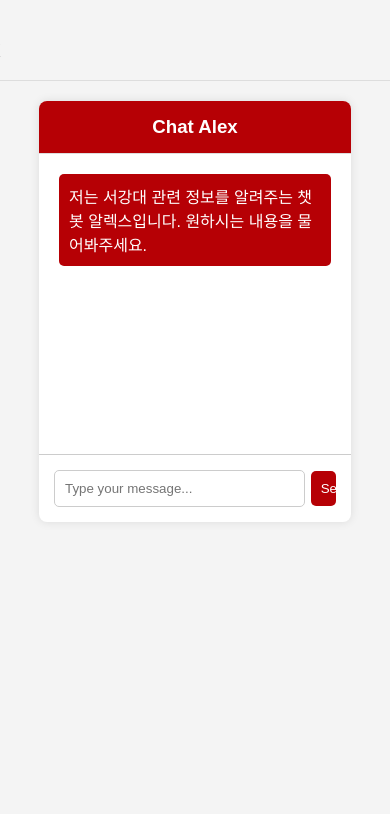
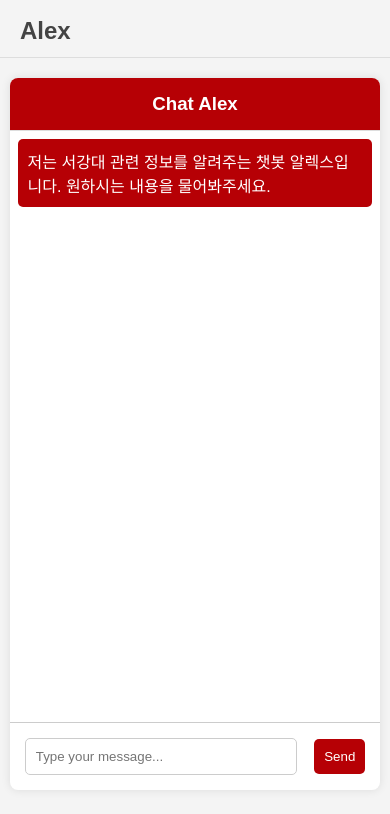
Before and after one commit to NLParrot/frontend, a Django app: page / in a window 390 px wide; the page is wider, and only the part inside the window is pictured. Shown: the top 814 px of that part. Run offline with Django 3.2, Linux system fonts and the light colour scheme; some libraries are stand-ins or nearby versions.

Commit message:
Made css a bit more responsive

```diff
--- a/home/static/css/home.css
+++ b/home/static/css/home.css
@@ -1,101 +1,58 @@
 @charset "utf-8";
 * {
-	margin: 0px;
-	padding: 0px;
+    margin: 0;
+    padding: 0;
     box-sizing: border-box;
 }
-ul,
-ol {
+ul, ol {
     list-style: none;
 }
 a {
     text-decoration: none;
 }
 
-/* header */
+/* Header */
 header {
     width: 100%;
     border-bottom: 1px solid #ddd;
 }
 header .inner {
-	width: 1180px;
-	height: 80px; /*윗부분으로부터 길이*/
-	margin: 0px auto;
-	position: relative; /*자식 absolute 요소의 기준점 설정*/
+    max-width: 1180px;
+    height: 80px;
+    margin: 0 auto;
+    position: relative;
+    padding: 0 20px; /* Added padding for smaller screens */
 }
 header .inner h1 {
     position: absolute;
-	left: -50px;
+    left: 0;
     bottom: 15px;
 }
 header .inner h1 a {
     font: bold 24px/1 "arial";
     color: #444;
 }
-/*gnb*/
+
+/* GNB */
 header .inner #gnb {
     position: absolute;
-	bottom: 0px;
-	right: 100px; /*오른쪽에서 얼마나 떨어질지*/
-
-	width: 1000px;
-	margin: 30px auto;
+    bottom: 0;
+    right: 20px; /* Adjusted for smaller screens */
+    display: flex;
+    justify-content: flex-end;
+    width: 100%;
+    margin: 30px 0;
 }
-header .inner #gnb >  li:nth-of-type(1) {
-	float: left;
-
-	position: absolute;
+header .inner #gnb > li {
     width: 20%;
-	right: 800px;
-	top: -25px;
-	text-align: center;
-	line-height: 40px;
-}
-header .inner #gnb >  li:nth-of-type(2) {
-	float: left;
-
-	position: absolute;
-	width: 20%;
-	right: 600px;
-	top: -25px;
-	text-align: center;
-	line-height: 40px;
-}
-header .inner #gnb >  li:nth-of-type(3) {
-	float: left;
-
-	position: absolute;
-	width: 20%;
-	right: 400px;
-	top: -25px;
-	text-align: center;
-	line-height: 40px;
-}
-header .inner #gnb >  li:nth-of-type(4) {
-	float: left;
-
-	position: absolute;
-	width: 20%;
-	right: 200px;
-	top: -25px;
-	text-align: center;
-	line-height: 40px;
-}
-header .inner #gnb >  li:nth-of-type(5) {
-	float: left;
-
-	position: absolute;
-	width: 20%;
-	right: 0px;
-	top: -25px;
     text-align: center;
     line-height: 40px;
 }
 header .inner #gnb li a {
-	display: block; /*인라인 요소는 block설정하여 크기를 조절가능*/
+    display: block;
     font: bold 15px/1 "arial";
     color: #555;
-	padding: 20px 40px;
+    padding: 20px;
     transition: all 0.5s;
 }
 header .inner #gnb li a:hover {
@@ -109,18 +66,14 @@ header .inner #gnb li a:hover {
     height: 0;
     overflow: hidden;
 }
-#gnb > li:hover {
-	position: absolute; /*포인트*/
+#gnb > li:hover .submenu {
+    height: 275px;
     transition-duration: 0.5s;
-}
-#gnb > li:hover .submenu {
-	height: 275px; /*submenu 길이*/
-	transition-duration: 0.5s;
-	overflow:visible;
+    overflow: visible;
     background: #f4f4f4;
 }
 
-/*body*/
+/* Body */
 body {
     font-family: Arial, sans-serif;
     margin: 0;
@@ -128,10 +81,10 @@ body {
     background-color: #f4f4f4;
 }
 
-/*chat*/
+/* Chat */
 #chat-container {
-  min-height: 300px;
-  max-width: 80%;
+    min-height: 80vh;
+    max-width: 70%;
     margin: 20px auto;
     background-color: #fff;
     border-radius: 8px;
@@ -148,9 +101,9 @@ body {
 }
 
 #chat-body {
-  padding: 20px;
-  max-height: 700px;
-  min-height: 300px;
+    padding: 2vw;
+    max-height: 70vh;
+    min-height: 70vh;
     overflow-y: auto;
 }
 
@@ -163,7 +116,7 @@ body {
     padding: 10px;
     border-radius: 5px;
     word-wrap: break-word;
-	word-break:	break-all; /*줄바꿈 문자 출력 위해서*/
+    word-break: break-all;
 }
 
 .message.sent {
@@ -183,7 +136,7 @@ body {
     background-color: #B60005;
     color: #fff;
     margin-right: auto;
-	white-space: pre-wrap; /*줄바꿈 문자 출력 위해서*/
+    white-space: pre-wrap;
 }
 
 .typing-indicator {
@@ -218,14 +171,14 @@ body {
 }
 
 #message-input {
-  width: 89%;
+    width: 70%;
     padding: 10px;
     border: 1px solid #ccc;
     border-radius: 5px;
 }
 
 #send-button {
-  width: 9%;
+    width: 25%;
     padding: 10px;
     background-color: #B60005;
     color: #fff;
@@ -234,62 +187,31 @@ body {
     cursor: pointer;
 }
 
-@media screen and (min-width: 800px) {
+/* Media Queries */
+@media (max-width: 768px) {
+    header .inner {
+	height: auto;
+	padding: 10px 20px;
+    }
+    header .inner h1 {
+	position: static;
+    }
+    header .inner #gnb {
+	position: static;
+	margin: 10px 0;
+	justify-content: center;
+    }
+    header .inner #gnb > li {
+	width: auto;
+	margin: 0 10px;
+    }
     #chat-container {
-    max-width: 800px; /*채팅창 최대 옆길이 설정*/
+	max-width: 95%;
+    }
+    #message-input {
+	width: 80%;
+    }
+    #send-button {
+	width: 15%;
     }
 }
-
-/* footer */
-footer {
-	width: 100%;
-	background: #333;
-	padding: 30px 0px; /*footer 높이에 영향을 많이 주는 패딩*/
-	border-top: 1px solid #888;
-}
-footer .inner {
-	width: 1180px;
-	margin: 0px auto;
-}
-footer .inner .upper {
-	width: 100%;
-	border-bottom: 1px solid #777;
-	padding-bottom: 20px;
-}
-footer .inner .upper::after {
-	/*상단 영역 float해제*/
-	content: "";
-	display: block;
-	clear: both;
-}
-footer .inner .upper h1 {
-	float: left;
-	font: bold 24px/1 "arial";
-	color: #666;
-}
-footer .inner .upper ul {
-	float: right;
-}
-footer .inner .upper ul li {
-	float: left;
-	margin-left: 20px;
-}
-footer .inner .upper ul li a {
-	font: bold 14px/1 "arial";
-	color: #666;
-}
-footer .inner .lower {
-	width: 100%;
-	padding-top: 20px;
-}
-footer .inner .lower address {
-	width: 100%;
-	font: 12px/1.3 "arial";
-	color: #777;
-	margin-bottom: 20px;
-}
-footer .inner .lower p {
-	width: 100%;
-	font: 12px/1 "arial";
-	color: #777;
-}
```
Lines whose indentation alone changed are shown as unchanged.
